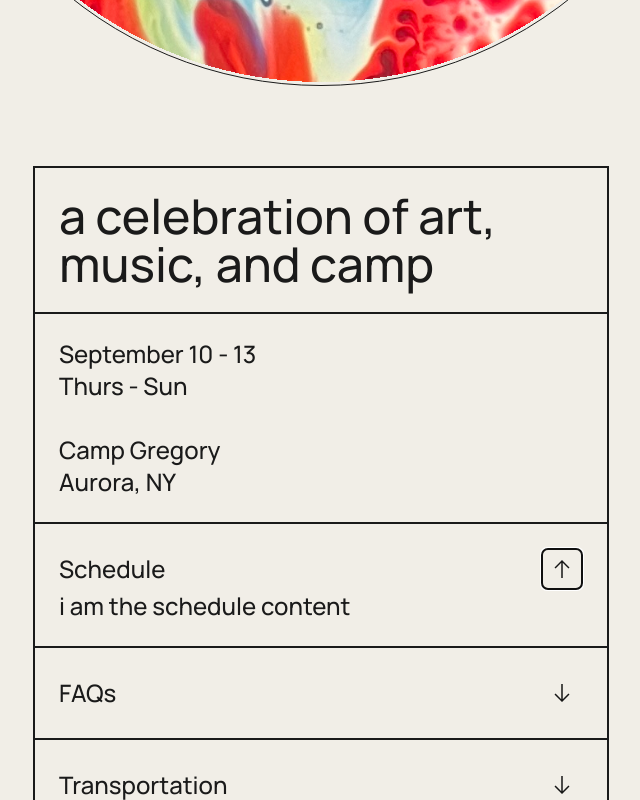
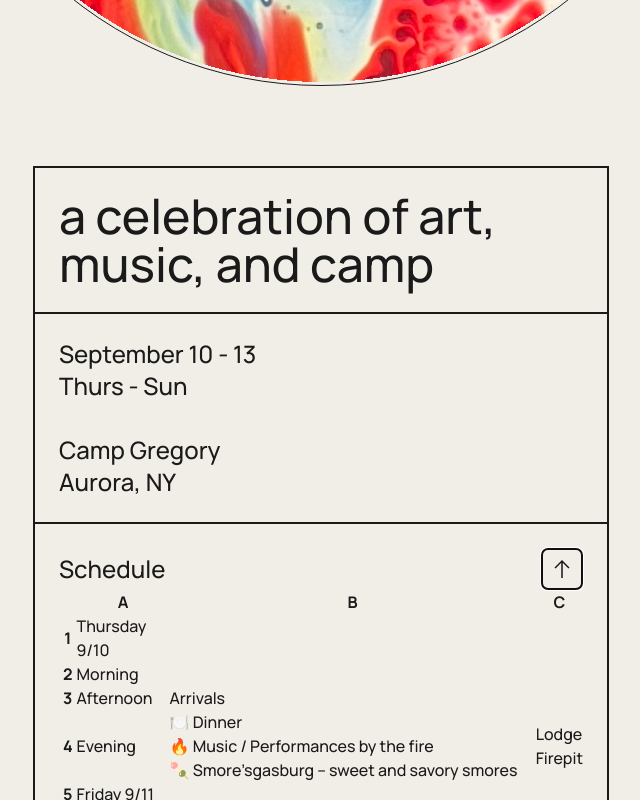
Before and after one commit to goldsamantha/campcamp, a React (Vite) app: page / in a window 1280 px wide. Both pictures are taken after a click on the button 881 px from the left and 1331 px from the top of the page. Shown: the part 762-1562 px from the top of the page, without its empty margins (319-959 px from the left). Built offline with nearby package versions, Linux system fonts and the light colour scheme.

Commit message:
initial schedule

```diff
--- a/src/blocks/FAQ.tsx
+++ b/src/blocks/FAQ.tsx
@@ -36,7 +36,7 @@ Camp Camp is choose your own adventure, while you can attend any of the events o
           </p>
           <p className="text-base pb-4">
             We will have rustic bunk bed cabins so think of anything you might need for a kids camp weekend: a bathing suit for end of summer lake dips, a sleeping bag, sunscreen. Use the following list:
-
+          </p>
           <ul className="list-disc pl-6">
             <li>Sleeping bag, pillow</li>
             <li>Towel, toiletries </li>
@@ -51,7 +51,6 @@ Camp Camp is choose your own adventure, while you can attend any of the events o
             <li>A piece of art that you want to show! We can accommodate outdoor and indoor art! Reach out to Goldsam individually if </li>
             you want to install something!
           </ul>
-          </p>
         </div>
       </Toggle>
     </div>
--- a/src/blocks/Schedule.tsx
+++ b/src/blocks/Schedule.tsx
@@ -5,7 +5,136 @@ const Schedule = () => {
   return (
     <div>
       <Toggle title="Schedule">
-        i am the schedule content
+
+
+  <table className="waffle text-base" cellSpacing="0" cellPadding="0">
+    <thead>
+      <tr>
+        <th className="row-header freezebar-origin-ltr"></th>
+        <th id="788025806C0" className="column-headers-background">A</th>
+        <th id="788025806C1"  className="column-headers-background">B</th>
+        <th id="788025806C2" className="column-headers-background">C</th>
+      </tr>
+    </thead>
+    <tbody>
+      <tr  >
+        <th id="788025806R0"   className="row-headers-background">
+          <div className="row-header-wrapper"  >1</div>
+        </th>
+        <td className="s0" dir="ltr">Thursday 9/10</td>
+        <td className="s1"></td>
+        <td className="s1"></td>
+      </tr>
+      <tr  >
+        <th id="788025806R1"   className="row-headers-background">
+          <div className="row-header-wrapper"  >2</div>
+        </th>
+        <td className="s2" dir="ltr">Morning</td>
+        <td className="s3"></td>
+        <td className="s3"></td>
+      </tr>
+      <tr  >
+        <th id="788025806R2"   className="row-headers-background">
+          <div className="row-header-wrapper"  >3</div>
+        </th>
+        <td className="s2" dir="ltr">Afternoon</td>
+        <td className="s2" dir="ltr">Arrivals</td>
+        <td className="s3"></td>
+      </tr>
+      <tr  >
+        <th id="788025806R3"   className="row-headers-background">
+          <div className="row-header-wrapper"  >4</div>
+        </th>
+        <td className="s2" dir="ltr">Evening</td>
+        <td className="s2" dir="ltr">🍽️ Dinner<br />🔥 Music / Performances by the fire<br />🍡 Smore’sgasburg – sweet and
+          savory smores</td>
+        <td className="s2" dir="ltr">Lodge<br />Firepit</td>
+      </tr>
+      <tr  >
+        <th id="788025806R4"   className="row-headers-background">
+          <div className="row-header-wrapper"  >5</div>
+        </th>
+        <td className="s4" dir="ltr">Friday 9/11</td>
+        <td className="s5"></td>
+        <td className="s5"></td>
+      </tr>
+      <tr  >
+        <th id="788025806R5"   className="row-headers-background">
+          <div className="row-header-wrapper"  >6</div>
+        </th>
+        <td className="s2" dir="ltr">Morning</td>
+        <td className="s2" dir="ltr">🍽️ Breakfast<br />Late Arrivals</td>
+        <td className="s2" dir="ltr">Lodge</td>
+      </tr>
+      <tr  >
+        <th id="788025806R6"   className="row-headers-background">
+          <div className="row-header-wrapper"  >7</div>
+        </th>
+        <td className="s2" dir="ltr">Afternoon</td>
+        <td className="s2" dir="ltr">🍽️ sandwich lunch<br />🐟 Swimming<br />🌸 Botanical print start<br />🤡 Puppet making<br />🎨
+          TBD activities</td>
+        <td className="s3"></td>
+      </tr>
+      <tr  >
+        <th id="788025806R7"   className="row-headers-background">
+          <div className="row-header-wrapper"  >8</div>
+        </th>
+        <td className="s2" dir="ltr">Evening</td>
+        <td className="s4" dir="ltr">🍽️ Dinner <br />🎸 Music and lightweight visual showcase on the lake (rain location
+          lodge)</td>
+        <td className="s2" dir="ltr">Lake<br />Lodge</td>
+      </tr>
+      <tr  >
+        <th id="788025806R8"   className="row-headers-background">
+          <div className="row-header-wrapper"  >9</div>
+        </th>
+        <td className="s4" dir="ltr">Saturday 9/12</td>
+        <td className="s5"></td>
+        <td className="s5"></td>
+      </tr>
+      <tr  >
+        <th id="788025806R9"   className="row-headers-background">
+          <div className="row-header-wrapper"  >10</div>
+        </th>
+        <td className="s2" dir="ltr">Morning</td>
+        <td className="s2" dir="ltr">🍽️ Breakfast</td>
+        <td className="s2" dir="ltr">Lodge</td>
+      </tr>
+      <tr  >
+        <th id="788025806R10"   className="row-headers-background">
+          <div className="row-header-wrapper"  >11</div>
+        </th>
+        <td className="s2" dir="ltr">Afternoon</td>
+        <td className="s3" dir="ltr">🍽️ Sandwich lunch<br />🐟 Swimming<br />🌸 Botanical print day 2<br />🤡 Puppet making<br />🎨
+          TBD activities<br />🤹‍♀️ Weekend showcase</td>
+        <td className="s3"></td>
+      </tr>
+      <tr  >
+        <th id="788025806R11"   className="row-headers-background">
+          <div className="row-header-wrapper"  >12</div>
+        </th>
+        <td className="s2" dir="ltr">Evening</td>
+        <td className="s2" dir="ltr">🍽️ Dinner<br />🎸 Party/DJ sets</td>
+        <td className="s3"></td>
+      </tr>
+      <tr  >
+        <th id="788025806R12"   className="row-headers-background">
+          <div className="row-header-wrapper"  >13</div>
+        </th>
+        <td className="s4" dir="ltr">Sunday 9/13</td>
+        <td className="s5"></td>
+        <td className="s5"></td>
+      </tr>
+      <tr  >
+        <th id="788025806R13"   className="row-headers-background">
+          <div className="row-header-wrapper"  >14</div>
+        </th>
+        <td className="s2" dir="ltr">Morning</td>
+        <td className="s2" dir="ltr">🍽️ Breakfast<br />Leave</td>
+        <td className="s3"></td>
+      </tr>
+    </tbody>
+  </table>
       </Toggle>
     </div>
   );
```
Lines whose indentation alone changed are shown as unchanged.
